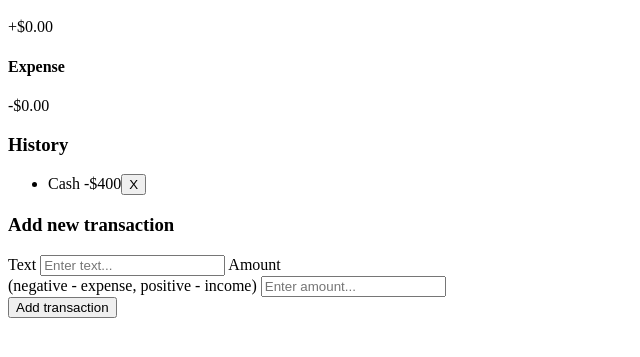
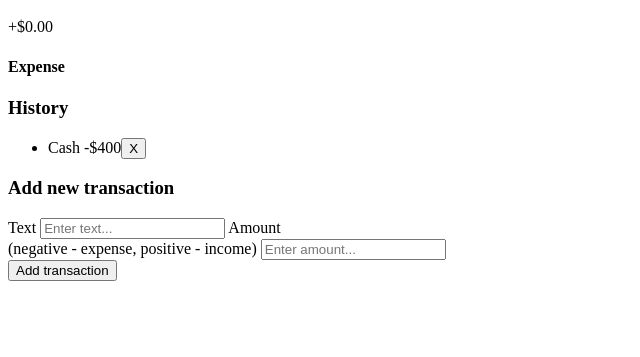
Before and after one commit to mecramer/expense-tracker, a plain HTML site: page index.html in a window 1280 px wide. Shown: the part 187-544 px from the top of the page, without its empty margins (0-640 px from the left). Drawn offline with Linux system fonts and the light colour scheme.

Commit message:
comment out transaction line

```diff
--- a/index.html
+++ b/index.html
@@ -19,7 +19,7 @@
       </div>
       <div>
         <h4>Expense</h4>
-        <p id="money-minus" class="money minus">-$0.00</p>
+        <!-- <p id="money-minus" class="money minus">-$0.00</p> -->
       </div>
     </div>
 
```
